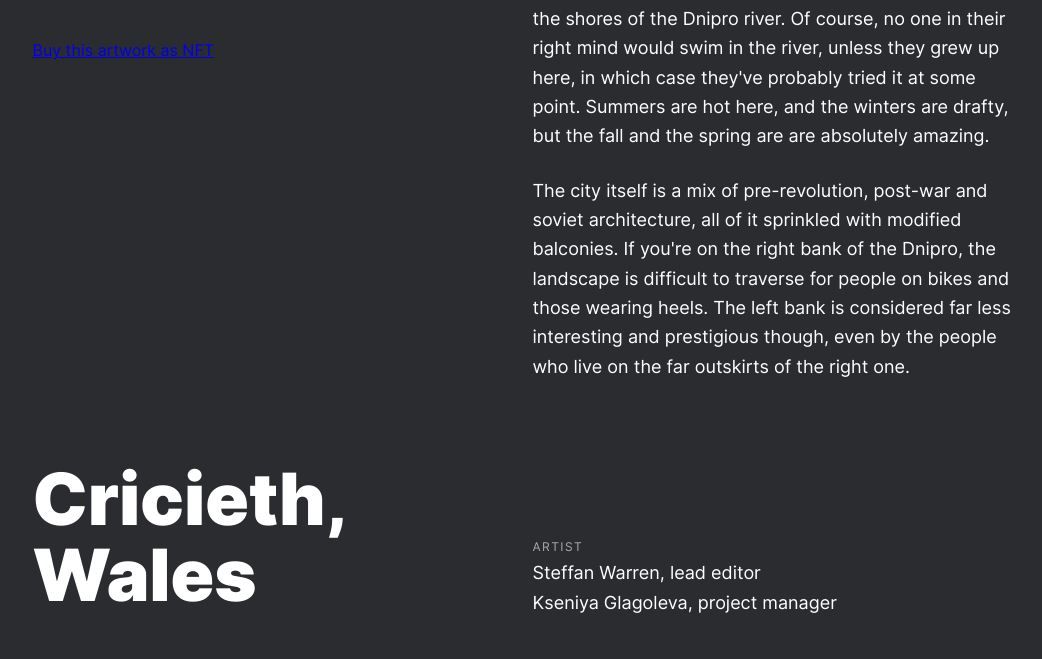
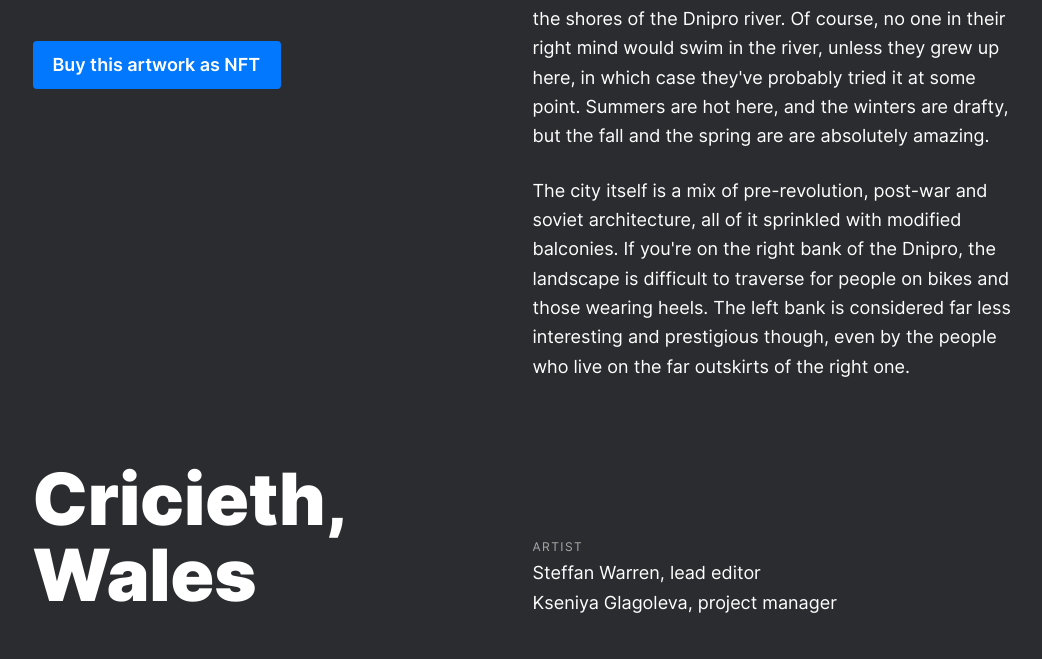
Before and after one commit to Chen-Abudi/web_project_3, a plain HTML site: page index.html in a window 1280 px wide. Shown: the part 2048-2707 px from the top of the page, without its empty margins (114-1156 px from the left). Drawn offline with Linux system fonts and the light colour scheme; files whose address does not match are found by name.

Commit message:
added button for the place block

```diff
--- /dev/null
+++ b/blocks/button.css
@@ -0,0 +1,31 @@
+.button {
+  grid-area: button;
+  border-radius: 4px;
+  background: #0278fe;
+  max-width: 248px;
+  height: 48px;
+  font-style: normal;
+  font-weight: 600;
+  font-size: 18px;
+  line-height: 1.2;
+  text-decoration: none;
+  color: #ffffff;
+  display: flex;
+  flex-direction: row;
+  align-items: flex-start;
+  padding: 13px 20px;
+  transition: background-color 0.4s linear 0s;
+  margin: 0;
+  border: none;
+  font-family: "Inter", Arial, Helvetica, sans-serif;
+  box-sizing: border-box;
+}
+
+.button:hover {
+  background-color: #0063d2;
+  cursor: pointer;
+}
+
+.button:active {
+  transform: scale(0.98);
+}
--- a/pages/index.css
+++ b/pages/index.css
@@ -12,3 +12,4 @@
 
 @import url("../blocks/places.css");
 @import url("../blocks/place.css");
+@import url("../blocks/button.css");
```
